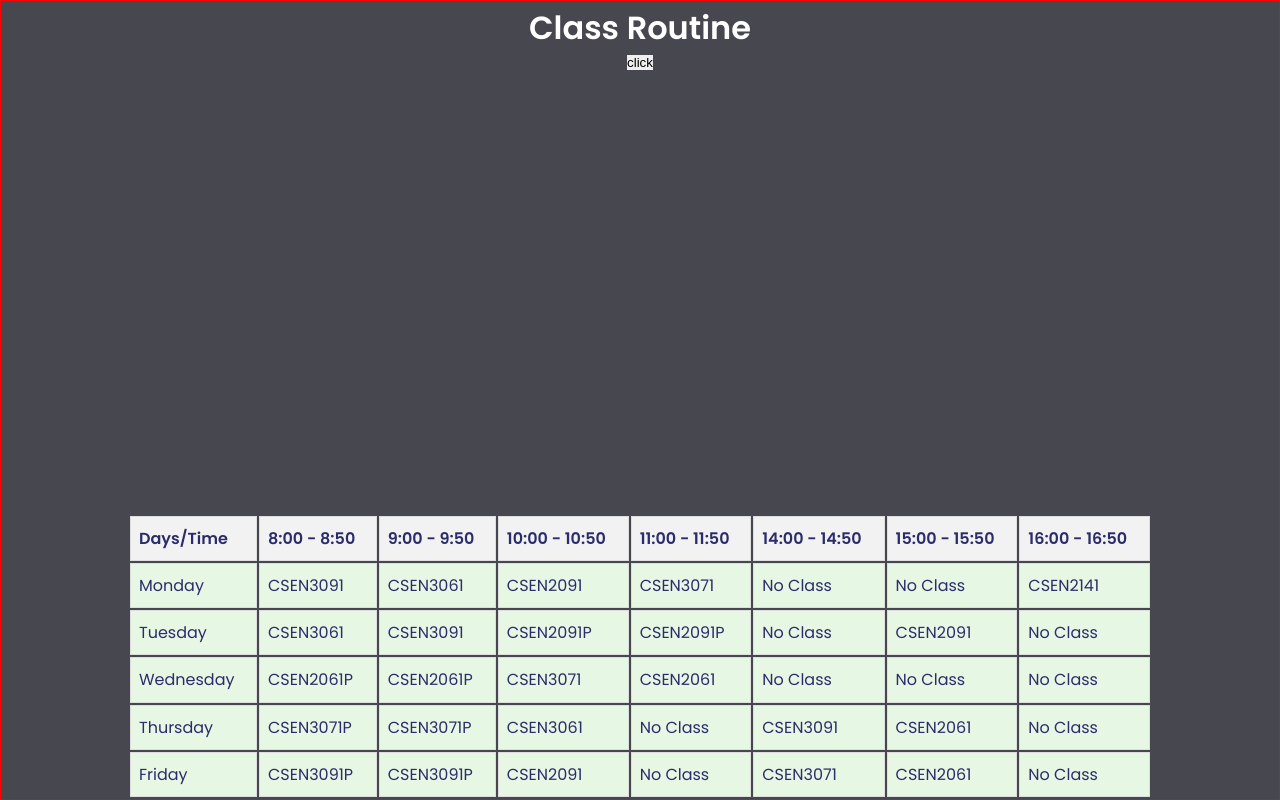
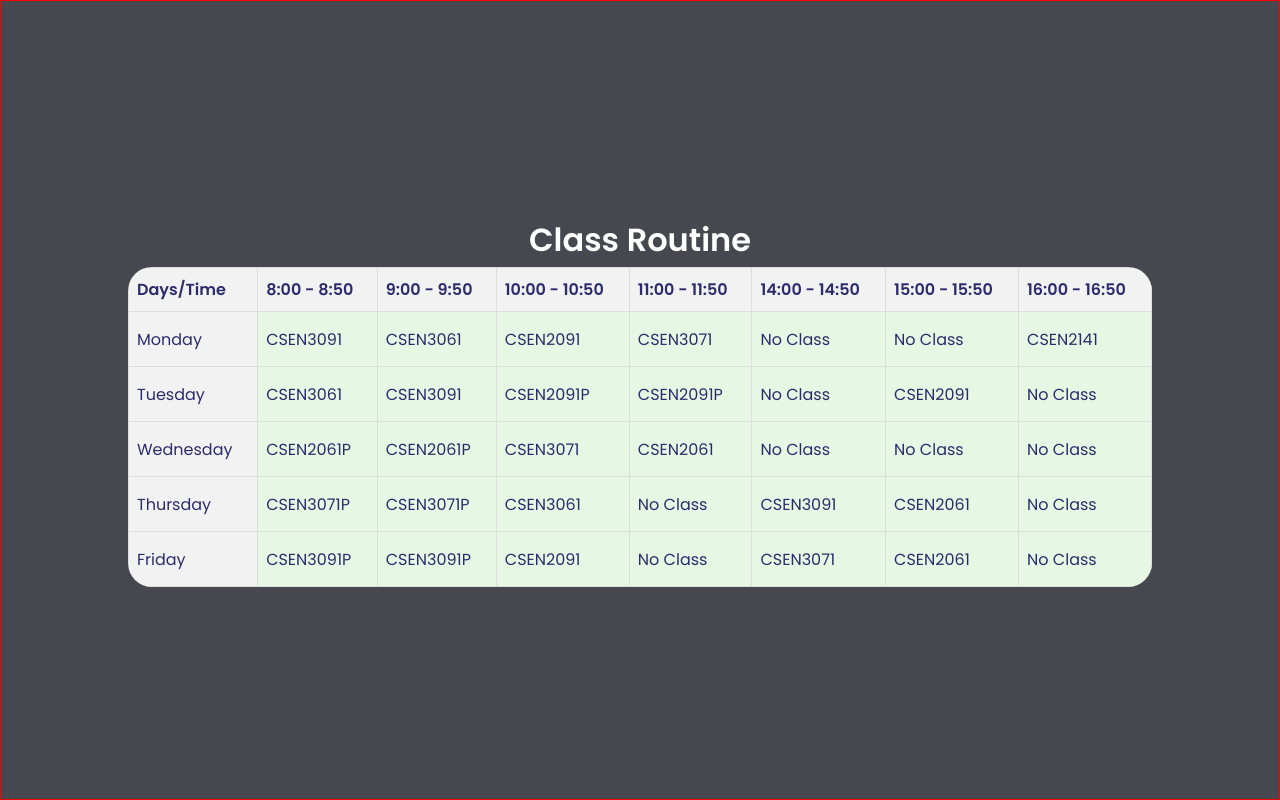
Before and after one commit to bharatbhusal/semester-routine, a React (Create React App) app: page / in a window 1280 px wide. Built offline with nearby package versions, Linux system fonts and the light colour scheme.

Commit message:
css and subject dtails

```diff
--- a/public/index.html
+++ b/public/index.html
@@ -1,12 +1,13 @@
 <!DOCTYPE html>
 <html lang="en">
-<head>
-    <meta charset="UTF-8">
-    <meta name="viewport" content="width=device-width, initial-scale=1.0">
+  <head>
+    <meta charset="UTF-8" />
+    <meta name="viewport" content="width=device-width, initial-scale=1.0" />
+    <script src="https://code.jquery.com/jquery-3.6.4.min.js"></script>
+
     <title>Class Routine</title>
-</head>
-<body>
-
+  </head>
+  <body>
     <div id="root"></div>
-</body>
+  </body>
 </html>
--- a/src/SubjectDetail.jsx
+++ b/src/SubjectDetail.jsx
@@ -2,11 +2,18 @@ import React from 'react'
 import subjects from './subjects_details.json'
 
 const SubjectDetail = ({ courseCode, visibility, disable }) => {
+    const course = subjects[courseCode]
 
+    if (!course)
+    {
+        return <div className='subject_detail'>Course not found</div>;
+    }
     return (
         <div className='subject_detail' style={{ visibility: visibility }}>
-            Subject detail
-            {courseCode}
+            <h2>{course.name}</h2>
+            <p><strong>Faculty:</strong> {course.faculty.name}</p>
+            <p><strong>Cabin:</strong> {course.faculty.cabin}</p>
+            <p><strong>Contact:</strong> {course.faculty.contact}</p>
             <button onClick={disable}>Close</button>
         </div>
     )
--- a/src/Table.jsx
+++ b/src/Table.jsx
@@ -3,40 +3,39 @@ import weekdays from "./routine.json";
 import SubjectDetail from './SubjectDetail';
 
 const Table = () => {
-    const days = Object.keys(weekdays)
-    const [visibility, setVisibility] = useState("hidden")
-    const [courseCode, setCourseCode] = useState("some course code")
+    const days = Object.keys(weekdays);
+    const [visibility, setVisibility] = useState("hidden");
+    const [courseCode, setCourseCode] = useState("some course code");
+
     function getDailyRoutine(day) {
-        const dayRoutine = []
-        days.map(each => {
+        const dayRoutine = [];
+        days.forEach(each => {
             if (each === day)
             {
-                const hours = Object.keys(weekdays[day])
-                hours.map(hour => {
-                    dayRoutine.push(weekdays[day][hour])
-                })
-
+                const hours = Object.keys(weekdays[day]);
+                hours.forEach(hour => {
+                    dayRoutine.push(weekdays[day][hour]);
+                });
             }
-        })
-        return dayRoutine
+        });
+        return dayRoutine;
     }
 
-    const getSubjectDetail = () => {
-        console.log("clicked")
-        setVisibility("visible")
-        setCourseCode("CSEN0000")
+    const getSubjectDetail = (e) => {
+        console.log("clicked");
+        setVisibility("visible");
+        setCourseCode(e.target.textContent);
+
     }
 
+    const hideDetail = () => {
+        setVisibility("hidden");
+    }
 
-    const hideDetail = () => {
-        setVisibility("hidden")
-
-    }
     return (
-        <>
-            <button onClick={getSubjectDetail}>click</button>
+        <div className='table'>
             <SubjectDetail visibility={visibility} courseCode={courseCode} disable={hideDetail} />
-            <table>
+            <table >
                 <thead>
                     <tr>
                         <th>Days/Time</th>
@@ -51,28 +50,28 @@ const Table = () => {
                 </thead>
                 <tbody>
                     <tr>
-                        <td>Monday</td>
-                        {getDailyRoutine("monday").map((each, index) => <td key={index}>{each.subject}</td>)}
+                        <td className='days'>Monday</td>
+                        {getDailyRoutine("monday").map((each, index) => <td onClick={getSubjectDetail} key={index}>{each.subject}</td>)}
                     </tr>
                     <tr>
-                        <td>Tuesday</td>
-                        {getDailyRoutine("tuesday").map((each, index) => <td key={index}>{each.subject}</td>)}
+                        <td className='days'>Tuesday</td>
+                        {getDailyRoutine("tuesday").map((each, index) => <td onClick={getSubjectDetail} key={index}>{each.subject}</td>)}
                     </tr>
                     <tr>
-                        <td>Wednesday</td>
-                        {getDailyRoutine("wednesday").map((each, index) => <td key={index}>{each.subject}</td>)}
+                        <td className='days'>Wednesday</td>
+                        {getDailyRoutine("wednesday").map((each, index) => <td onClick={getSubjectDetail} key={index}>{each.subject}</td>)}
                     </tr>
                     <tr>
-                        <td>Thursday</td>
-                        {getDailyRoutine("thrusday").map((each, index) => <td key={index}>{each.subject}</td>)}
+                        <td className='days'>Thursday</td>
+                        {getDailyRoutine("thursday").map((each, index) => <td onClick={getSubjectDetail} key={index}>{each.subject}</td>)}
                     </tr>
                     <tr>
-                        <td>Friday</td>
-                        {getDailyRoutine("friday").map((each, index) => <td key={index}>{each.subject}</td>)}
+                        <td className='days'>Friday</td>
+                        {getDailyRoutine("friday").map((each, index) => <td onClick={getSubjectDetail} key={index}>{each.subject}</td>)}
                     </tr>
                 </tbody>
             </table>
-        </>
+        </div>
     )
 }
 
--- a/src/index.css
+++ b/src/index.css
@@ -58,6 +58,9 @@ table {
   color: #2c2c6c;
   width: 80vw;
   height: 40vh;
+  border-radius: 1.5rem;
+  overflow: hidden;
+  border-collapse: collapse;
 }
 
 /* Style the table headers */
@@ -68,16 +71,40 @@ td {
   text-align: left;
   background-color: #e6f7e3;
 }
-tr {
-  background-color: "#4CAF50";
+
+td:not(.days):hover {
+  background-color: #b6eeaa;
+  cursor: pointer;
 }
 
-th {
+th,
+.days {
   background-color: #f2f2f2;
 }
+.subject_detail {
+  z-index: 1;
+  position: absolute;
+  visibility: hidden;
+  background-color: #21ab58;
+  box-shadow: 4px 4px 6px 4px rgba(28, 72, 68, 0.3);
+  border-radius: 2rem;
+  padding: 1rem;
+  top: 35vh;
+  left: 40vw;
+  width: 300px;
+  height: 300px;
+  display: flex;
+  flex-direction: column;
+  display: flex;
+  justify-content: space-between;
+}
 
-.subject_detail {
-  width: 100vw;
-  height: 100vh;
-  visibility: hidden;
+button {
+  padding: 0.7rem;
+  font-size: medium;
+  font-weight: 900;
+  border-radius: 1rem;
 }
+button:hover {
+  background-color: #cae893;
+}
--- a/src/routine.json
+++ b/src/routine.json
@@ -89,7 +89,7 @@
             "hours": "1"
         }
     },
-    "thrusday": {
+    "thursday": {
         "8": {
             "subject": "CSEN3071P",
             "hours": "1"
```
